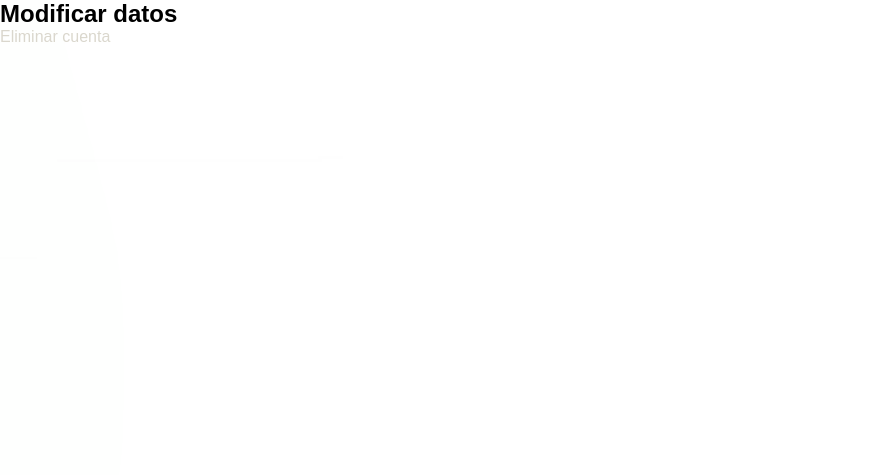
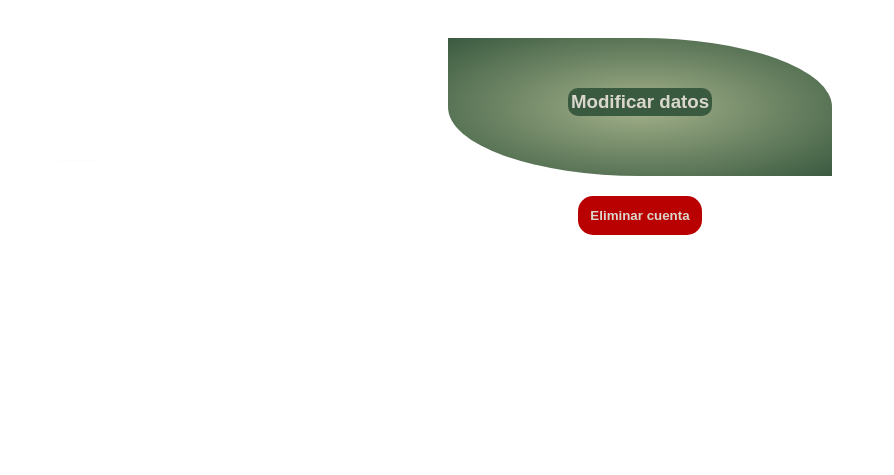
Before and after one commit to NievaLucas/Web-Plantz, a Flask app: template src/templates/auth/update.html in a window 1280 px wide. Shown: the part 100-575 px from the top of the page, without its empty margins (0-894 px from the left). Run offline with Flask 3, Linux system fonts and the light colour scheme; the template is opened without the code that fills it: values that come from a table or form of the project are taken from there, others are empty; some web fonts are replaced.

Commit message:
Reorganizacion estructura update.html

```diff
--- a/src/templates/auth/update.html
+++ b/src/templates/auth/update.html
@@ -1,6 +1,9 @@
 {% extends "extends.html" %}
 
 {% block body %}
+
+<!-- Seccion de la vista -->
+<section class="formularioRegistro">
 
     <div>
         <!-- Titulo -->
@@ -36,12 +39,15 @@
                 <input class="buttonReg" type="submit" value="Actualizar">
         </form>
         {% endfor %}
+    </div>
+
+</section>
 
 <!-- Anclaje para eliminar cuenta del usuario -->
-    <div>
+<div class="divDelete">
+    <button class="buttonDelete">
         <a href="{{ url_for('delete_blueprint.delete') }}">Eliminar cuenta</a>
-    </div>
-
+    </button>
 </div>
 
 {% endblock %}
```
Lines whose indentation alone changed are shown as unchanged.
